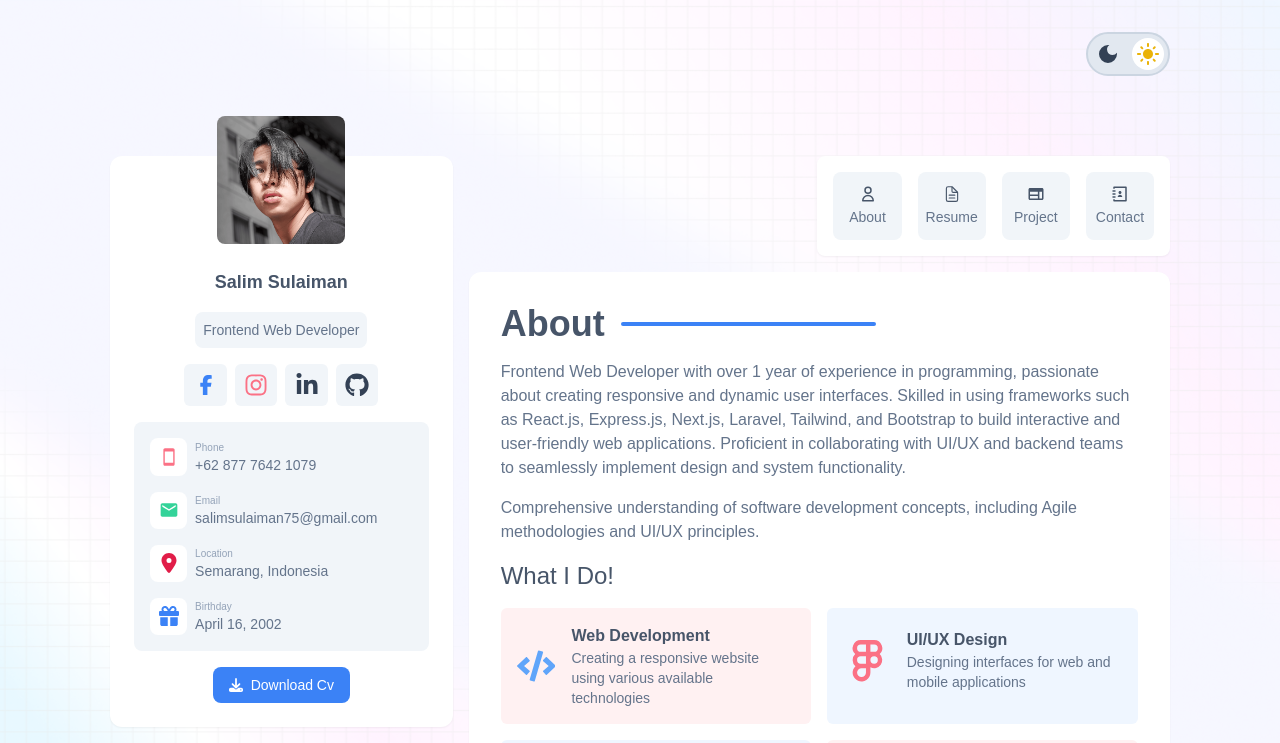
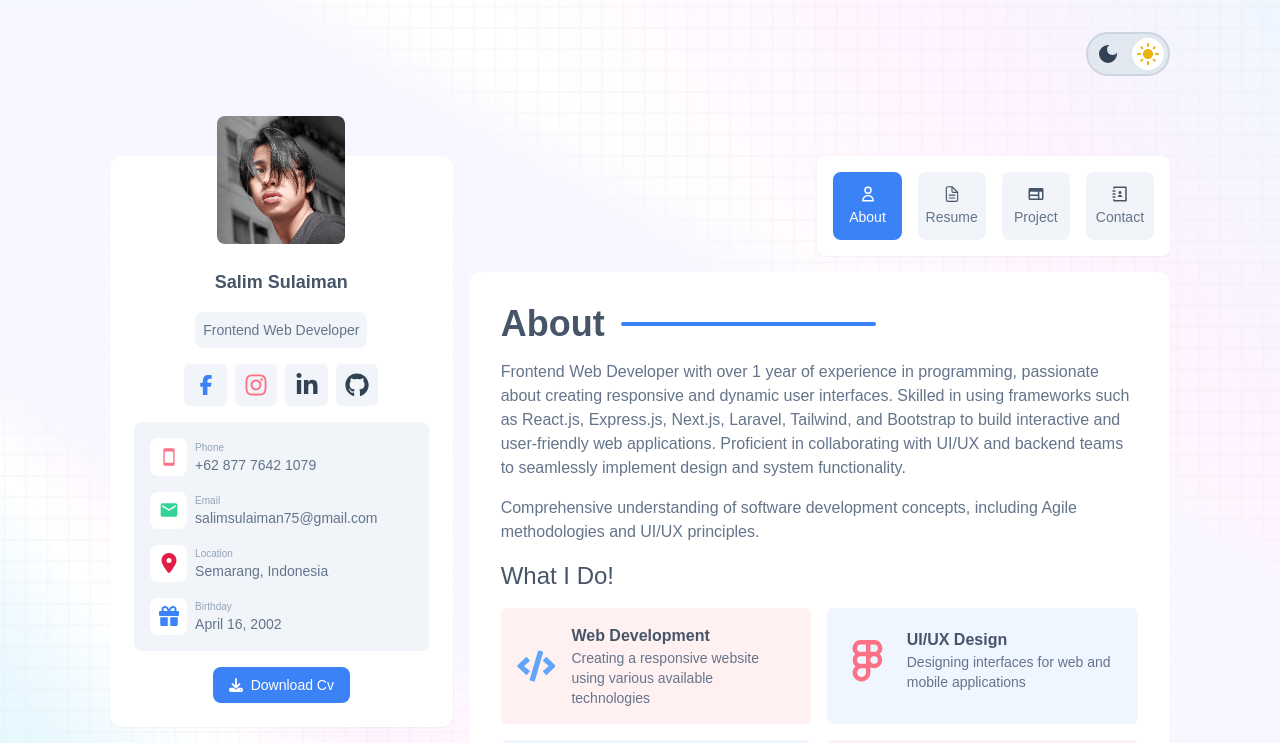
Before and after one commit to salimsulaiman/portfolio, a React (Vite) app: page / in a window 1280 px wide. Shown: the top 743 px of the page. Built offline with nearby package versions, Linux system fonts and the light colour scheme.

Commit message:
fix:update sidebar in menu use state

```diff
--- a/src/components/SideBar.jsx
+++ b/src/components/SideBar.jsx
@@ -6,7 +6,7 @@ import { RiContactsBook3Line } from "react-icons/ri";
 import { useNavigate } from "react-router-dom";
 
 function SideBar() {
-  const [menu, setMenu] = useState(null);
+  const [menu, setMenu] = useState("about");
   const navigate = useNavigate();
   const handleMenu = (text) => {
     setMenu(text);
```
